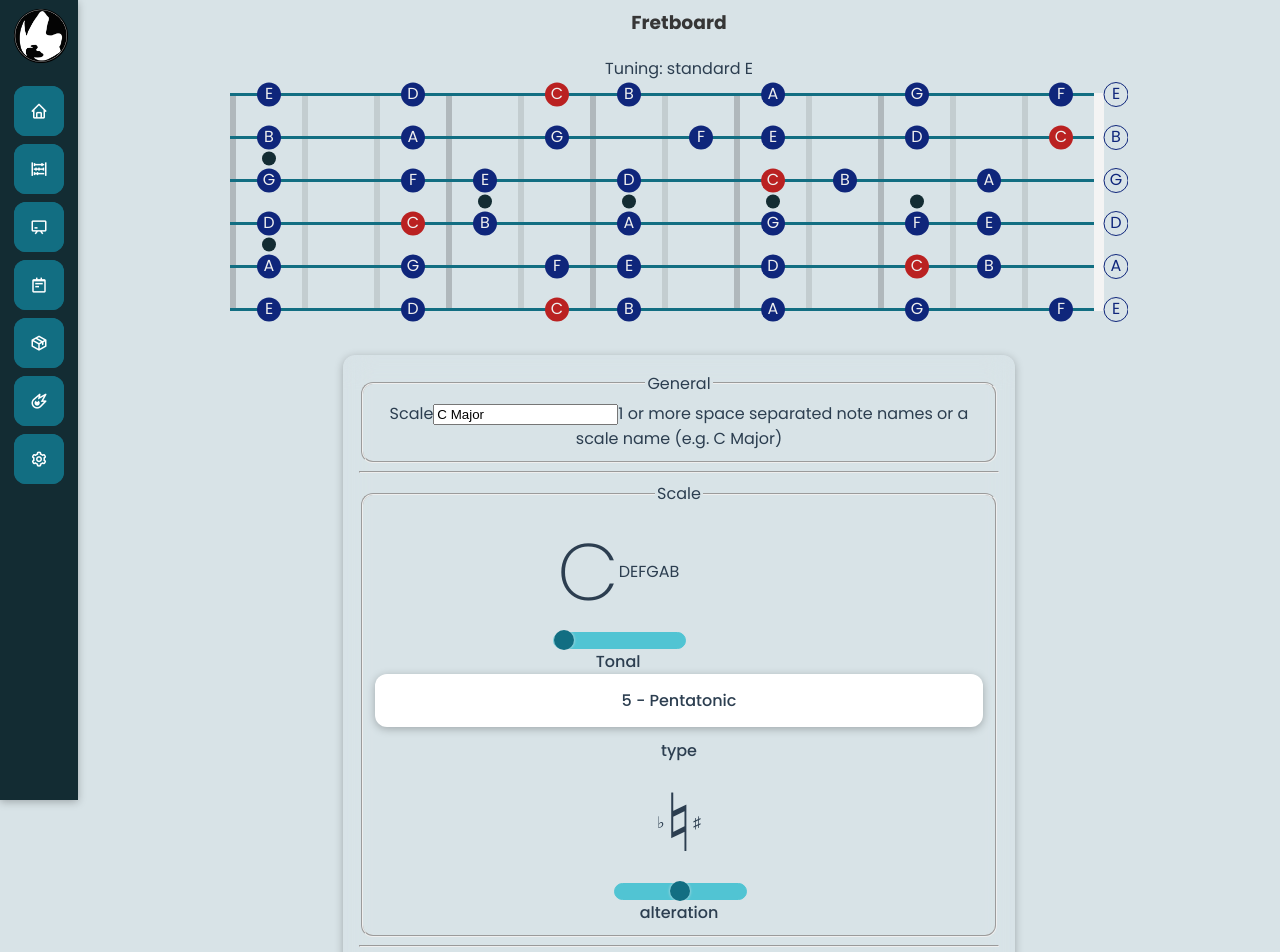
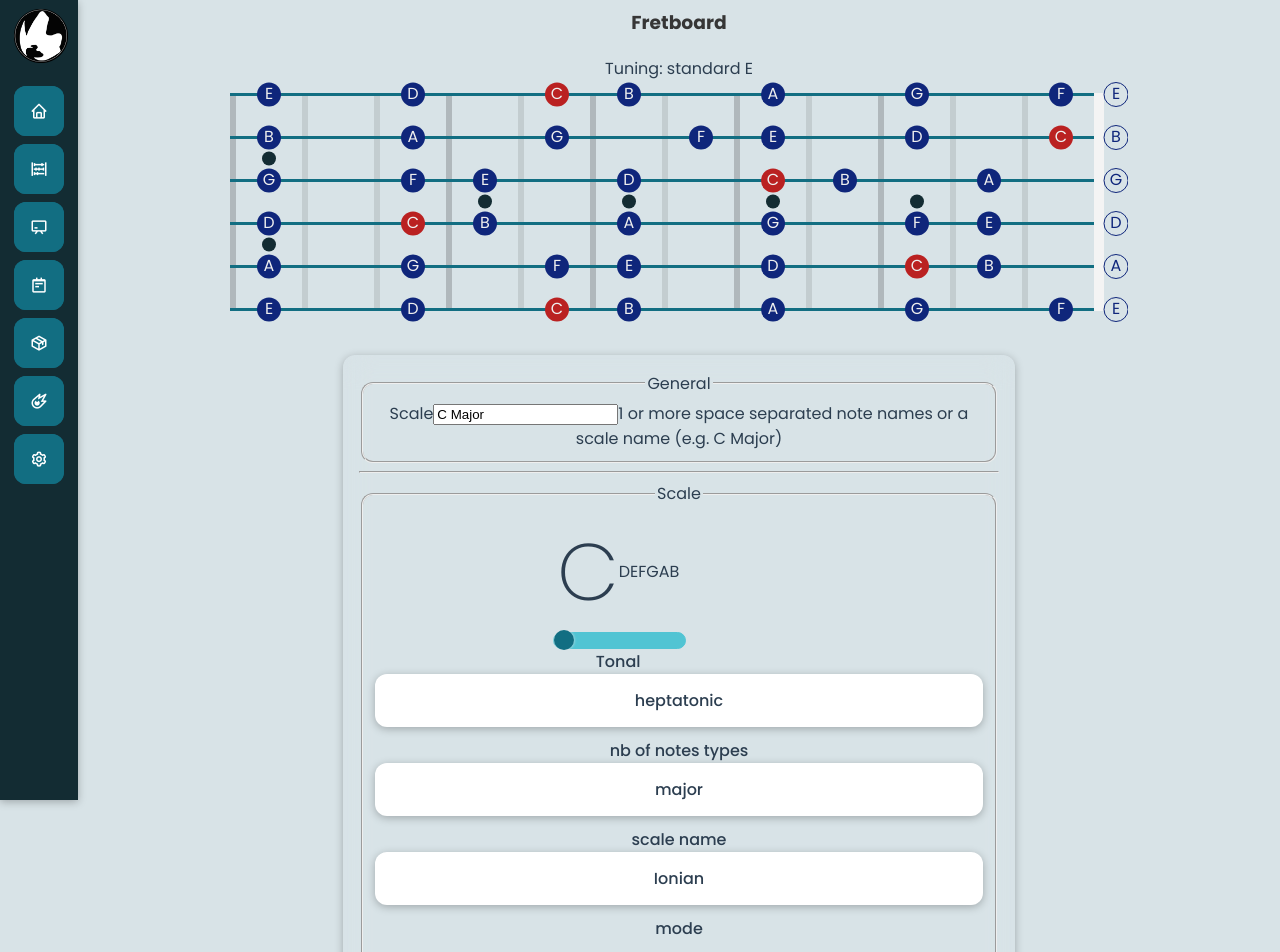
Before and after one commit to goldovsky/the-black-book, a Vue app: page /fretboard in a window 1280 px wide. Shown: the top 952 px of the page. Built offline with nearby package versions, Linux system fonts and the light colour scheme.

Commit message:
feat(): implemented logic for dropdowns

```diff
--- a/src/components/ui/BaseDropdown.vue
+++ b/src/components/ui/BaseDropdown.vue
@@ -23,7 +23,7 @@
  * - source : https://codetea.com/pretty-dropdown-menu/
  */
 export default {
-  props: ["values", "title"],
+  props: ["values", "title", "initialIndex"],
   emits: ["dropdownupdate"],
   data() {
     return {
@@ -42,7 +42,7 @@ export default {
     },
   },
   created() {
-    this.currentValue = this.values[0];
+    this.currentValue = this.initialIndex ? this.values[this.initialIndex] : this.values[0];
   },
 };
 </script>
--- a/src/components/views/ViewFretboard.vue
+++ b/src/components/views/ViewFretboard.vue
@@ -26,7 +26,7 @@
           :scale="scale"
           :prop-tuning="tuning"
           :start="fretboard.startingFret"
-          :frets="frets + fretboard.startingFret - 1"
+          :frets="fretboard.frets + fretboard.startingFret - 1"
           title="Test"
         ></the-fretboard>
       </section>
@@ -67,12 +67,17 @@
               ></base-slider-array>
             </div>
 
-            <base-dropdown :values="selector.scales.extends.list" @dropdownupdate="nbNotesByScaleSelected" title="type"></base-dropdown>
+            <!-- number of notes in a scale -->
+            <base-dropdown :values="selector.scales.numberOfNotesInAScale.list" :initialIndex="selector.scales.numberOfNotesInAScale.selected" @dropdownupdate="setScalesLevel1SelectedIndex" title="nb of notes types"></base-dropdown>
+            <!-- scales -->
+            <base-dropdown :values="selector.scales.namesofAvailableScales.list" :initialIndex="selector.scales.namesofAvailableScales.selected" @dropdownupdate="setScalesLevel2SelectedIndex" title="scale name"></base-dropdown>
+            <!-- Modes -->
+            <base-dropdown :values="selector.scales.modes.list" :initialIndex="selector.scales.modes.selected" @dropdownupdate="setScalesLevel3SelectedIndex" title="mode"></base-dropdown>
 
-
-            <div class="scalealteration">
+            <!-- "♭","♮","♯" -->
+            <div class="accidental">
               <base-slider-array
-                 title="alteration"
+                 title="accidental"
                 :values="selector.accidental"
                 :indexInitialValue="1"
               ></base-slider-array>
@@ -80,19 +85,19 @@
           </fieldset>
 
           <hr />
-
+          <!-- Frets  -->
           <fieldset class="form-group">
             <legend>Frets</legend>
              <div class="controlfrets">
               <base-slider-numerical
                  title="# of Frets"
-                :values="fretsrange"
+                :values="fretboard.range"
                 :initialvalue="13"
                 @valueupdate="updateNumberOfFrets"
               ></base-slider-numerical>
               <base-slider-numerical
                  title="Starting Fret"
-                :values="fretsrange"
+                :values="fretboard.range"
                 :initialvalue="0"
                 @valueupdate="updateStartingNumber"
               ></base-slider-numerical>
@@ -124,27 +129,36 @@ export default {
   },
   data() {
     return {
-      scalesDatabase: null,
       scale: "C Major",
       selector: {
         notes: ["C","D","E","F","G","A","B"],
         accidental: ["♭","♮","♯"],
         scales: {
-          currentSelection: null,
-          extends: {
-            selected: null,
-            list: ["5 - Pentatonic","6 - Hexatonic","7 - Heptatonic"]
+          database: null, // build from scales.js
+          // level 1
+          numberOfNotesInAScale: {
+            selected: 2, // default aiming to major scale -> heptatonic
+            list: null
+          },
+          // level 2
+          namesofAvailableScales: {
+            selected: 0, // default
+            list: null
+          },
+          // level 3
+          modes: {
+            selected: 0, // default
+            list: null
           }
         }
       },
       tuning: null, // build in created()
       fretboard: {
         orientation: "horizontal",
-        startingFret: 0
-      },
-      frets: null,
-      fretsrange: [],
-      startingfretrange: [], // TODO
+        startingFret: 0,
+        range: [],
+        frets: null
+      }
     };
   },
   created() {
@@ -156,11 +170,20 @@ export default {
 
     // Initialise Frets Range
     for (let frt = 0; frt < 25; ++frt) {
-      this.fretsrange.push(frt);
+      this.fretboard.range.push(frt);
     }
 
     // load scale database
-    this.scalesDatabase = scalesDatabase;
+    this.selector.scales.database = scalesDatabase;
+
+    // init scale level 1 list
+    this.selector.scales.numberOfNotesInAScale.list = Object.keys(scalesDatabase);
+
+    // init scale level 2 names
+    this.selector.scales.namesofAvailableScales.list = Object.keys(this.selector.scales.database[this.selector.scales.numberOfNotesInAScale.list[this.selector.scales.numberOfNotesInAScale.selected]]);
+
+    // init scale level 3 modes
+    this.selector.scales.modes.list = this.selector.scales.database[this.selector.scales.numberOfNotesInAScale.list[this.selector.scales.numberOfNotesInAScale.selected]][this.selector.scales.namesofAvailableScales.list[this.selector.scales.modes.selected]]['modes'];
   },
   methods: {
     updateStartingNumber(value) {
@@ -168,19 +191,46 @@ export default {
       this.verifyFretboardValidity();
     },
     updateNumberOfFrets(value) {
-      this.frets = value;
+      this.fretboard.frets = value;
       this.verifyFretboardValidity();
     },
     // So we don't go beyond 24th
     verifyFretboardValidity() {
       let fretboardLimit = 25;
-      if (this.fretboard.startingFret + this.frets > fretboardLimit) {
-        this.frets = this.frets - (this.fretboard.startingFret + this.frets - fretboardLimit);
+      if (this.fretboard.startingFret + this.fretboard.frets > fretboardLimit) {
+        this.fretboard.frets = this.fretboard.frets - (this.fretboard.startingFret + this.fretboard.frets - fretboardLimit);
       }
     },
-    nbNotesByScaleSelected(nb) {
-      this.selector.scales.extends.selected = nb;
-    }
+    /**
+     * Handling of dropdowns concerning scale selection
+     */
+    setScalesLevel1SelectedIndex(index) {
+      this.selector.scales.numberOfNotesInAScale.selected = this.selector.scales.numberOfNotesInAScale.list.indexOf(index);
+
+      // reset level 2 - index
+      this.setScalesLevel2list(index);
+    },
+
+    setScalesLevel2list(name) {
+      this.selector.scales.namesofAvailableScales.list = Object.keys(this.selector.scales.database[name.toLowerCase()]);
+
+      this.setScalesLevel2SelectedIndex(0);
+    },
+    setScalesLevel2SelectedIndex(scale) {
+      this.selector.scales.namesofAvailableScales.selected = this.selector.scales.namesofAvailableScales.list.indexOf(scale);
+
+      this.setScalesLevel3List(scale);
+    },
+
+    setScalesLevel3List(name) {
+      console.log("level 3 list: " + name)
+      this.selector.scales.modes.list = this.selector.scales.database[
+        this.selector.scales.numberOfNotesInAScale.list[this.selector.scales.numberOfNotesInAScale.selected]
+      ][this.selector.scales.namesofAvailableScales.list[this.selector.scales.namesofAvailableScales.selected]]['modes'];
+    },
+    // setScalesLevel3SelectedIndex() {
+
+    // }
   },
   computed: {
     instrument() {
@@ -207,7 +257,6 @@ export default {
   /* height: 100vh; */
   overflow-y: scroll;
 }
-
 .controlfrets {
   display: flex;
   /* flex-direction: column; */
@@ -215,11 +264,9 @@ export default {
   justify-content: space-around;
   margin: auto;
 }
-
 .scale {
   width: 80%;
 }
-
 fieldset{
   border-radius: 12px;
 }
```
